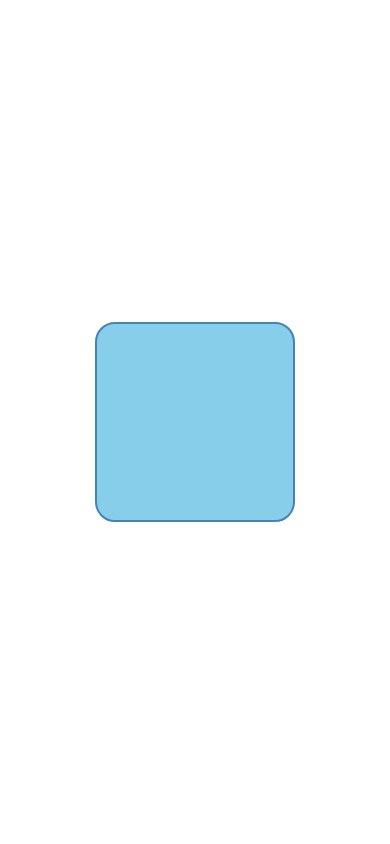
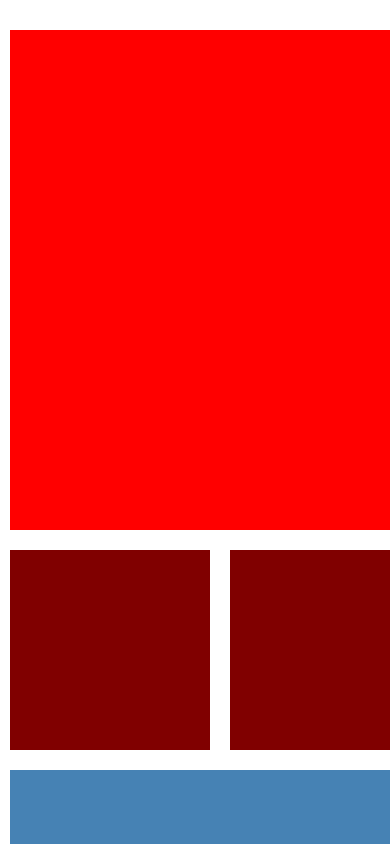
Before and after one commit to shaansen/expo-app, a React Native app: screen / in a window 390 px wide. Built offline with nearby package versions, Linux system fonts and the light colour scheme.

Commit message:
ScrollView styling

```diff
--- a/App.js
+++ b/App.js
@@ -1,30 +1,45 @@
 import React, { Component } from 'react'
-import { AppRegistry, View, StyleSheet } from 'react-native'
+import { AppRegistry, View, StyleSheet, ScrollView } from 'react-native'
 
 export default class App extends Component {
   render() {
     return (
-      <View style={styles.container}>
-        <View style={styles.box} />
-      </View>
+      <ScrollView style={styles.container}>
+        <View style={styles.boxLargeRed}></View>
+        <ScrollView horizontal>
+          <View style={styles.boxSmall}></View>
+          <View style={styles.boxSmall}></View>
+          <View style={styles.boxSmall}></View>
+        </ScrollView>
+        <View style={styles.boxLargeBlue}></View>
+      </ScrollView>
     )
   }
 }
 
 const styles = StyleSheet.create({
   container: {
-    flex: 1,
-    justifyContent: 'center',
-    alignItems: 'center',
+    paddingTop: 20,
+    flex: 1
   },
-  box: {
+  boxLargeRed: {
+    height: 500,
+    width: 500,
+    backgroundColor: 'red',
+    margin: 10
+  },
+  boxLargeBlue: {
+    height: 500,
+    width: 500,
+    backgroundColor: 'steelblue',
+    margin: 10
+  },
+  boxSmall: {
+    height: 200,
     width: 200,
-    height: 200,
-    backgroundColor: 'skyblue',
-    borderWidth: 2,
-    borderColor: 'steelblue',
-    borderRadius: 20,
-  },
+    backgroundColor: 'maroon',
+    margin: 10
+  }
 })
 
 AppRegistry.registerComponent('App', () => App)
```
